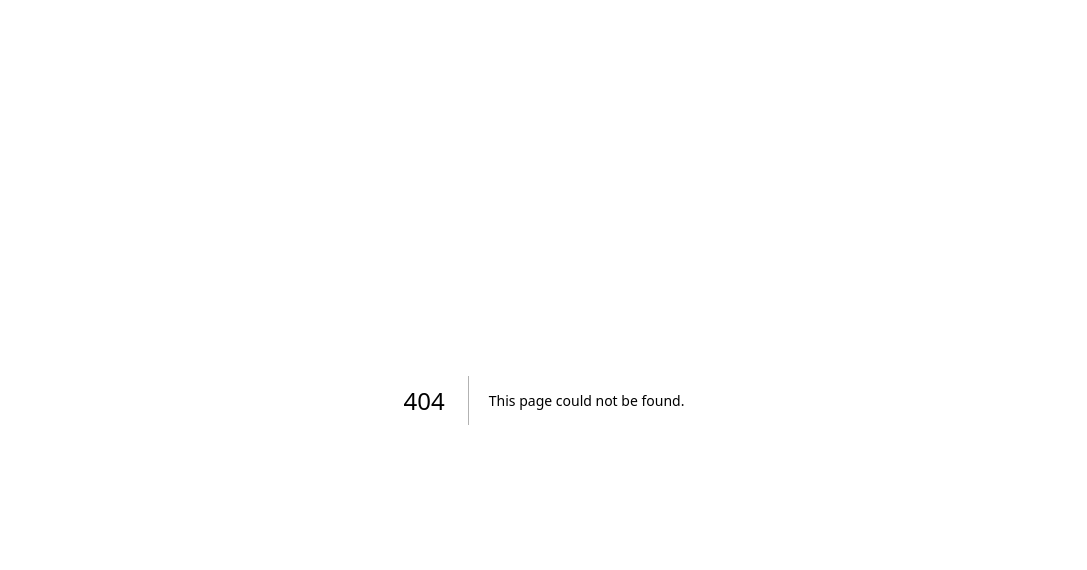
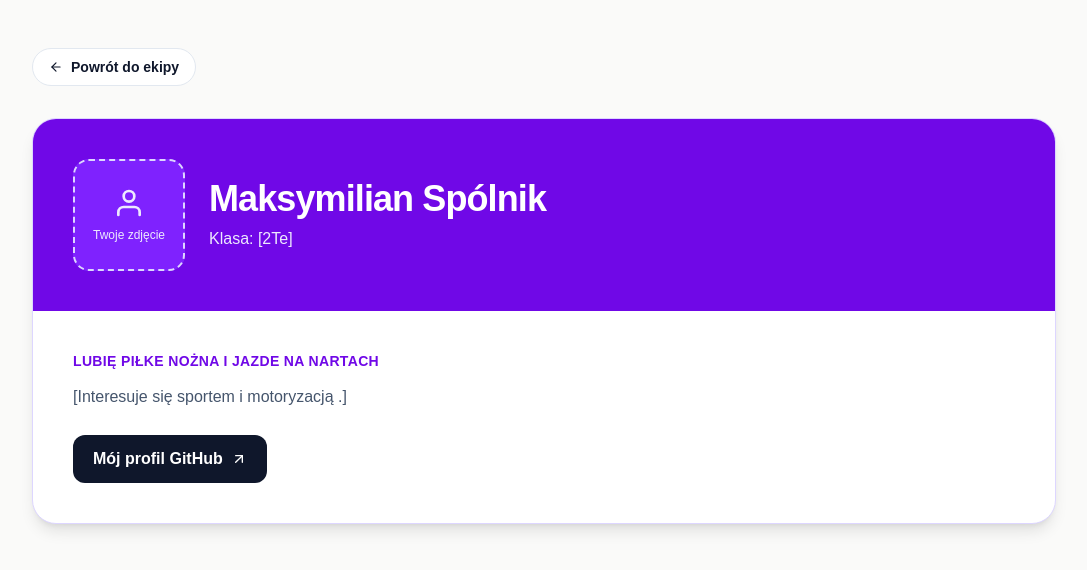
Before and after one commit to kmarszalek-zst/warsztaty-kodowania, a Next.js app: page /2te-maksymilian-spolnik in a window 1280 px wide. Before the commit this address had no page. Shown: the top 570 px of the page, without its empty margins (96-1183 px from the left). Built offline with nearby package versions, Linux system fonts and the light colour scheme.

Commit message:
Dodaj wizytowke Maksymiliana Spolnika

```diff
--- a/src/app/klasa-imie-nazwisko/page.js
+++ b/src/app/2te-maksymilian-spolnik/page.js
@@ -1,6 +1,6 @@
 import { FiUser } from "react-icons/fi";
 import ProfileLayout from "../../components/general/ProfileLayout";
-import StudentDetails from "../../components/klasa-imie-nazwisko/StudentDetails";
+import StudentDetails from "../../components/2te-maksymilian-spolnik/StudentDetails";
 
 export const metadata = {
   title: "Wizytówka ucznia — Twoje imię i nazwisko — ZST Koduj",
@@ -23,10 +23,10 @@ export default function StudentTemplatePage() {
             </div>
             <div>
               <h1 className="text-3xl font-black tracking-tight sm:text-4xl">
-                Twoje imię i nazwisko
+                Maksymilian Spólnik
               </h1>
               <p className="mt-2 font-medium text-violet-100">
-                Klasa: [Twoja klasa]
+                Klasa: [2Te]
               </p>
             </div>
           </div>
--- a/src/app/page.js
+++ b/src/app/page.js
@@ -55,7 +55,7 @@ export default function Home() {
 
           {/* Uczniowie: skopiuj kartę i uzupełnij własne dane oraz adres strony. */}
           <a
-            href="/klasa-imie-nazwisko"
+            href="/2te-maksymilian-spolnik"
             className="group flex items-center gap-4 rounded-3xl border border-violet-300 bg-violet-50 p-5 shadow-sm transition hover:-translate-y-1 hover:border-violet-500 hover:bg-violet-100"
           >
             <span className="flex h-14 w-14 shrink-0 items-center justify-center rounded-2xl bg-violet-200 text-violet-900">
@@ -63,10 +63,10 @@ export default function Home() {
             </span>
             <span className="min-w-0">
               <span className="block truncate font-bold">
-                Twoje imię i nazwisko
+                Maksymilian Spólnik
               </span>
               <span className="mt-1 block text-sm font-medium text-violet-800">
-                Klasa: [Twoja klasa]
+                Klasa: [2Te]
               </span>
             </span>
             <FiArrowRight
--- a/src/components/klasa-imie-nazwisko/StudentDetails.js
+++ b/src/components/2te-maksymilian-spolnik/StudentDetails.js
@@ -4,13 +4,13 @@ export default function StudentDetails() {
   return (
     <div className="p-8 sm:p-10">
       <h2 className="text-sm font-bold uppercase tracking-wide text-violet-700">
-        O mnie
+        Lubię piłke nożna i jazde na nartach
       </h2>
       <p className="mt-3 leading-7 text-slate-600">
-        [Tutaj wpisz kilka zdań o sobie.]
+        [Interesuje się sportem i motoryzacją .]
       </p>
       <a
-        href="https://github.com/twoj-login"
+        href="https://github.com/spolnikmaksymiliante"
         target="_blank"
         rel="noreferrer"
         className="mt-6 inline-flex items-center gap-2 rounded-xl bg-slate-900 px-5 py-3 font-bold text-white transition hover:bg-slate-700"
```
